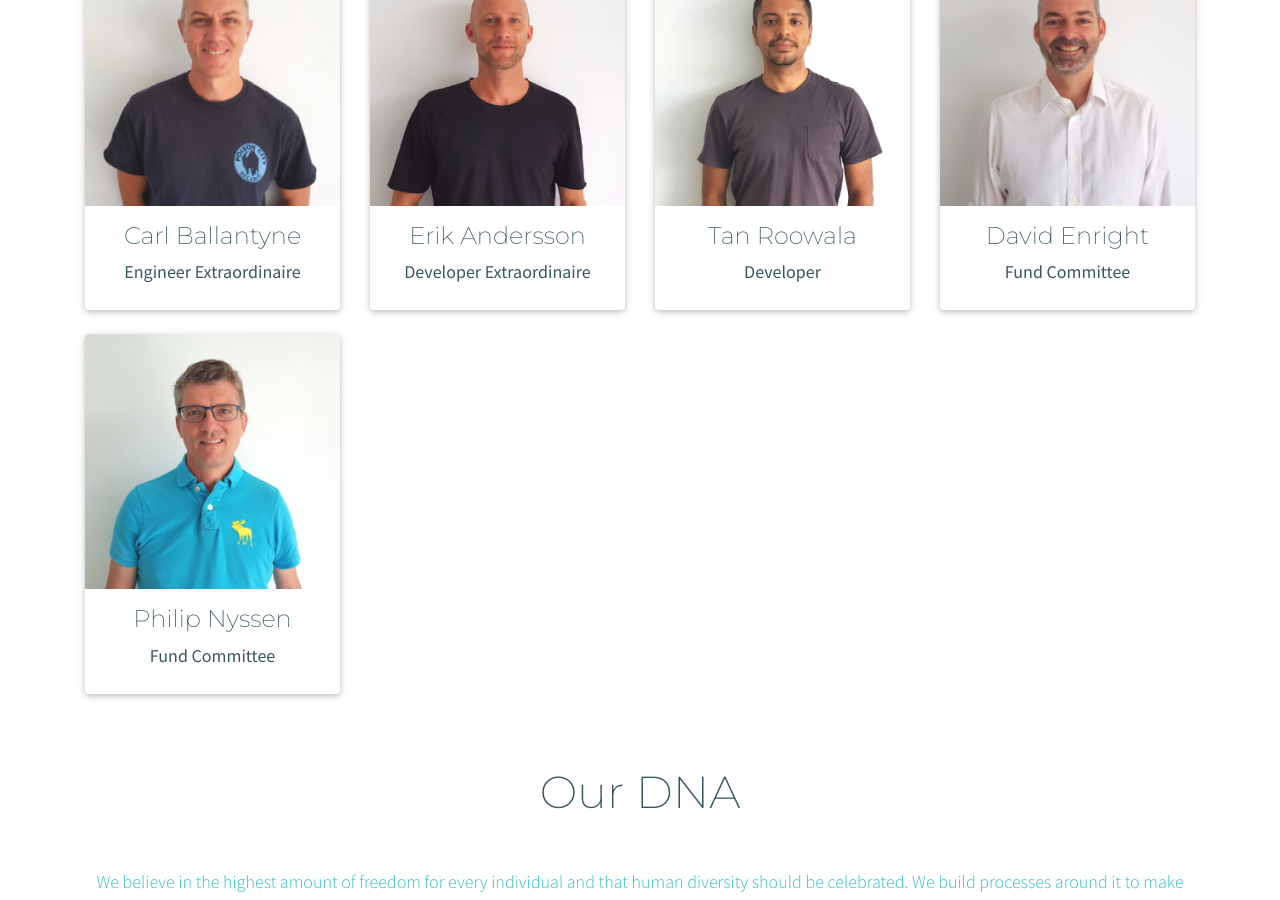
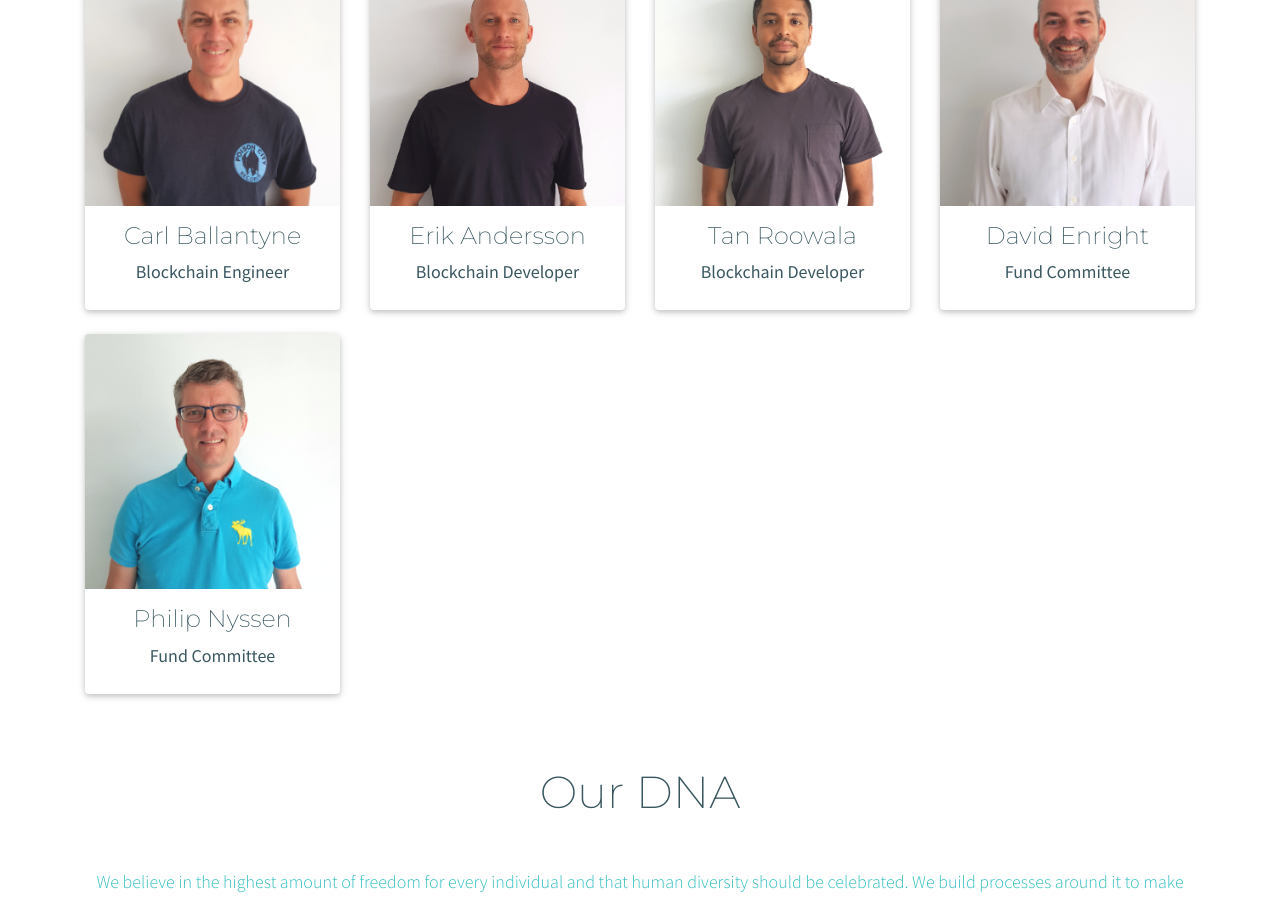
Before and after one commit to enhancedsociety/old-website, a Jekyll site: the page built from index.html, in a window 1280 px wide and 900 px high, scrolled down 3331 px. Built offline with Jekyll 4.4.1, drawn with Linux system fonts in a browser that asks for light colours; a script that is not in the unit is left out.

Commit message:
Improving people titles

```diff
--- a/index.html
+++ b/index.html
@@ -219,7 +219,7 @@ title: Enhanced Society
 				</div>
 				<div class="card-body text-center pt-3 pb-2">
 					<h4 class="title">Carl Ballantyne</h4>
-					<p>Engineer Extraordinaire</p>
+					<p>Blockchain Engineer</p>
 				</div>
 			</div>
 		</div>
@@ -231,7 +231,7 @@ title: Enhanced Society
 				</div>
 				<div class="card-body text-center pt-3 pb-2">
 					<h4 class="title">Erik Andersson</h4>
-					<p>Developer Extraordinaire</p>
+					<p>Blockchain Developer</p>
 				</div>
 			</div>
 		</div>
@@ -243,7 +243,7 @@ title: Enhanced Society
 				</div>
 				<div class="card-body text-center pt-3 pb-2">
 					<h4 class="title">Tan Roowala</h4>
-					<p>Developer</p>
+					<p>Blockchain Developer</p>
 				</div>
 			</div>
 		</div>
```
